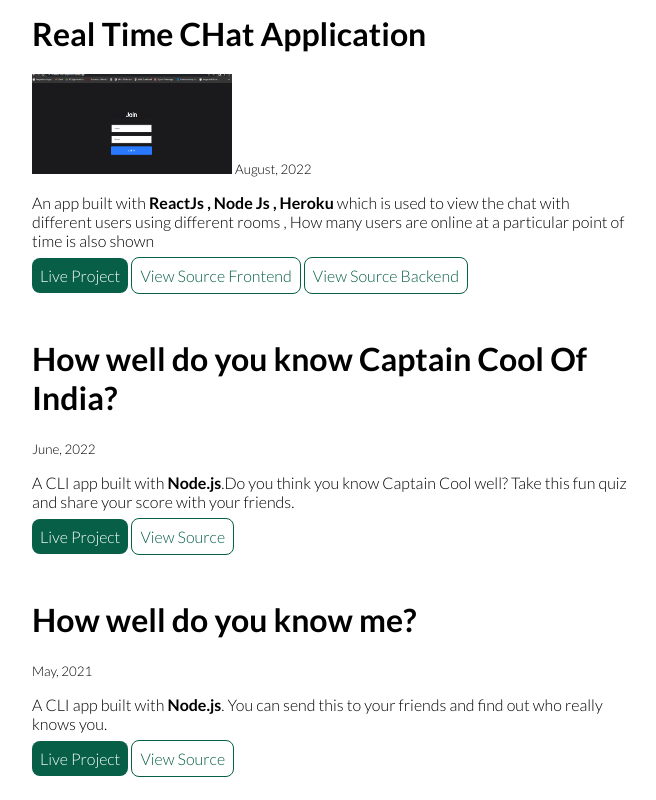
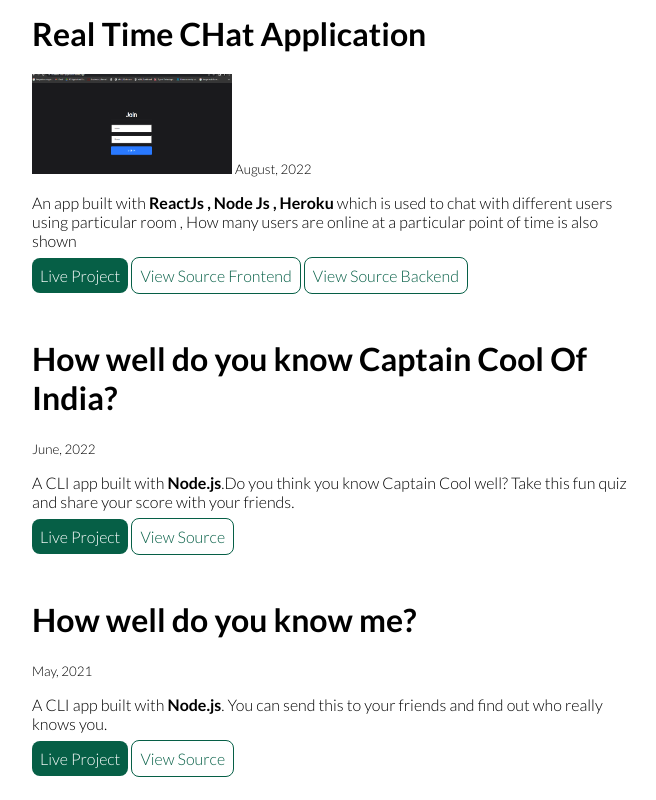
Before and after one commit to mudra33/Portfolio, a plain HTML site: page projects.html in a window 1280 px wide. Shown: the part 1224-2024 px from the top of the page, without its empty margins (328-984 px from the left). Drawn offline with Linux system fonts and the light colour scheme.

Commit message:
Real TIme chat Application chnage

```diff
--- a/projects.html
+++ b/projects.html
@@ -100,8 +100,8 @@
                 <h1>Real Time CHat Application</h1>
                 <img class="hero-img" src="images/chat.png" width="200" height="100">
                 <small>August, 2022</small>
-                <p>An app built with <strong>ReactJs , Node Js , Heroku</strong> which is used to view the
-                    chat with different users using different rooms , How many users are online at a particular point of
+                <p>An app built with <strong>ReactJs , Node Js , Heroku</strong> which is used to
+                    chat with different users using particular room , How many users are online at a particular point of
                     time is also shown</p>
                 <a class="links primary-link" target="_blank" href="https://chatapplicationroom.herokuapp.com/">Live
                     Project</a>
```
